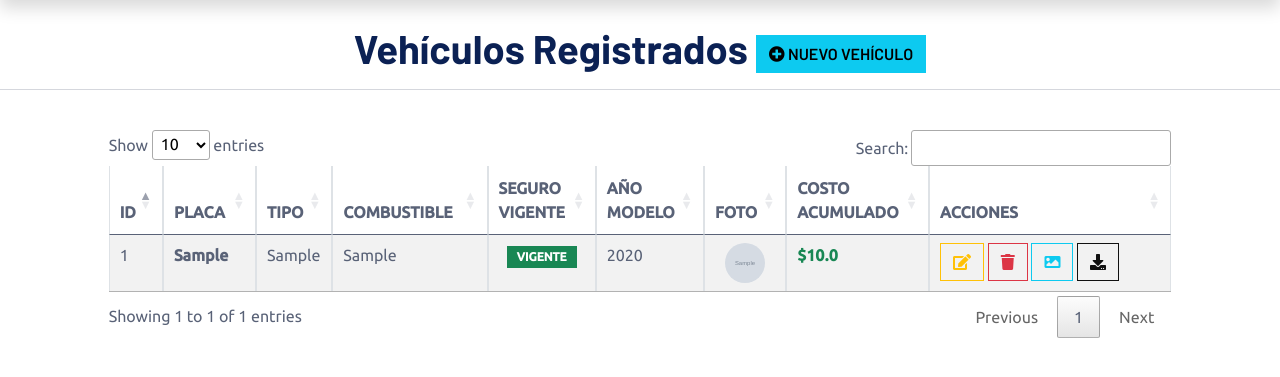
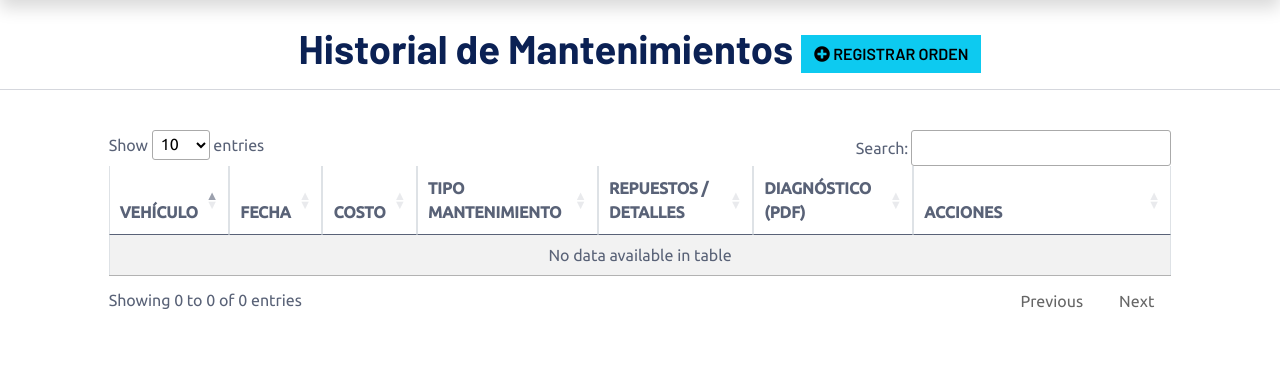
Before and after one commit to pablo2001-bod/control-flota, a Django app: page /listadodevehiculos/ in a window 1280 px wide. Shown: the part 128-505 px from the top of the page. Run offline with Django 5.2, Linux system fonts and the light colour scheme; tables that the repository leaves empty hold one stand-in row (values such as "Sample post"); grey boxes marked "Sample" are stand-in pictures; some libraries are stand-ins or nearby versions.

Commit message:
listadoMantenimientos.html

```diff
--- a/flota/templates/listadodevehiculos.html
+++ b/flota/templates/listadodevehiculos.html
@@ -2,98 +2,74 @@
 {% block contenido %}
     <center>
         <br>
-        <h1><b>Vehículos Registrados</b>
+        <h1><b>Historial de Mantenimientos</b>
             {% if not user.username == "gerente" %}
-            <a href="/NuevoVehiculo/" class="btn btn-info">
-                <i class="fa fa-plus-circle"></i> Nuevo Vehículo
+            <!-- El enlace usa la ruta exacta con mayúsculas de tu archivo de urls -->
+            <a href="/NuevoMantenimiento/" class="btn btn-info">
+                <i class="fa fa-plus-circle"></i> Registrar Orden
             </a>
             {% endif %}
         </h1>
         <hr>
     </center>
 
-    {% if alertas %}
-    <div class="container">
-        <div class="alert alert-danger" role="alert" style="border-left: 6px solid #dc3545;">
-            <h4 class="alert-heading"><b>⚠️ ALERTAS DE PRESUPUESTO ANUAL REBASADO (Límite: $1500)</b></h4>
-            <ul class="mb-0">
-                {% for alerta in alertas %}
-                    <li>El auto con placa <b>{{ alerta.placa }}</b> registra un gasto total de <b>${{ alerta.costo }}</b> (Exceso: <b>${{ alerta.exceso }}</b>).</li>
-                {% endfor %}
-            </ul>
-        </div>
-    </div>
-    {% endif %}
-
     <br>
     <div class="row">
         <div class="col-md-1"></div>
         <div class="col-md-10">
-            <table id="tbl_vehiculos" class="table table-hover table-striped table-bordered">
+            <table id="tbl_mantenimientos" class="table table-hover table-striped table-bordered">
                 <thead>
                     <tr>
-                        <th>ID</th>
-                        <th>PLACA</th>
-                        <th>TIPO</th>
-                        <th>COMBUSTIBLE</th>
-                        <th>SEGURO VIGENTE</th>
-                        <th>AÑO MODELO</th>
-                        <th>FOTO</th>
-                        <th>COSTO ACUMULADO</th>
+                        <th>VEHÍCULO</th>
+                        <th>FECHA</th>
+                        <th>COSTO</th>
+                        <th>TIPO MANTENIMIENTO</th>
+                        <th>REPUESTOS / DETALLES</th>
+                        <th>DIAGNÓSTICO (PDF)</th>
                         <th style="width: 220px;">ACCIONES</th>
                     </tr>
                 </thead>
                 <tbody>
-                    {% for vehiculoTemporal in vehiculos %}
+                    {% for mantenimientoTemporal in misMantenimientos %}
                         <tr>
-                            <td>{{vehiculoTemporal.id}}</td>
-                            <td><b>{{vehiculoTemporal.placa}}</b></td>
-                            <td>{{vehiculoTemporal.tipo_vehiculo}}</td>
-                            <td>{{vehiculoTemporal.tipo_combustible}}</td>
+                            <td><b>{{mantenimientoTemporal.vehiculo.placa}}</b></td>
+                            <td>{{mantenimientoTemporal.fecha}}</td>
+                            <td>
+                                <!-- Muestra el costo en verde igual que el acumulado de vehículos -->
+                                <span style="color: #198754; font-weight: bold;">${{mantenimientoTemporal.costo}}</span>
+                            </td>
+                            <td>{{mantenimientoTemporal.tipo_mantenimiento}}</td>
+                            <td>{{mantenimientoTemporal.repuestos_detalles}}</td>
                             <td class="text-center">
-                                {% if vehiculoTemporal.seguro_vigente %}
-                                    <span class="badge bg-success" style="color: white; padding: 5px 10px;">VIGENTE</span>
-                                {% else %}
-                                    <span class="badge bg-danger" style="color: white; padding: 5px 10px;">VENCIDO</span>
-                                {% endif %}
-                            </td>
-                            <td>{{vehiculoTemporal.anio_modelo}}</td>
-                            <td class="text-center">
-                                {% if vehiculoTemporal.foto %}
-                                 <a href="{{ vehiculoTemporal.foto.url }}" target="_blank">
-                                    <img src="{{ vehiculoTemporal.foto.url }}" style="height:40px; width:40px; border-radius:100px; object-fit: cover;">
-                                 </a>
+                                {% if mantenimientoTemporal.diagnostico_pdf %}
+                                    <a href="{{ mantenimientoTemporal.diagnostico_pdf.url }}" target="_blank" class="btn btn-outline-danger btn-sm" style="font-size: 11px; font-weight: bold; padding: 4px 8px;">
+                                        VER FACTURA PDF
+                                    </a>
                                 {% else %}
                                     <b>N/A</b>
                                 {% endif %}
                             </td>
                             <td>
-                                {% if vehiculoTemporal.costo_acumulado > 1500 %}
-                                    <span style="color: #dc3545; font-weight: bold;">${{ vehiculoTemporal.costo_acumulado }}</span>
-                                {% else %}
-                                    <span style="color: #198754; font-weight: bold;">${{ vehiculoTemporal.costo_acumulado }}</span>
-                                {% endif %}
-                            </td>
-                            <td>
-                                <a href="/editarVehiculo/{{vehiculoTemporal.id}}/" class="btn btn-outline-warning" title="Editar Vehículo">
+                                <!-- Botones de acciones idénticos en estilo y clases a tu tabla de vehículos -->
+                                <a href="/editarMantenimiento/{{mantenimientoTemporal.id}}/" class="btn btn-outline-warning" title="Editar Mantenimiento">
                                     <i class="fa fa-edit"></i>
                                 </a>
-                                <a href="/eliminarVehiculo/{{vehiculoTemporal.id}}/" title="Eliminar Vehículo" onclick="return confirm('¿Está seguro de eliminar este vehículo?')" class="btn btn-outline-danger">
+                                <a href="/eliminarMantenimiento/{{mantenimientoTemporal.id}}/" title="Eliminar Mantenimiento" onclick="return confirm('¿Está seguro de eliminar este mantenimiento?')" class="btn btn-outline-danger">
                                      <i class="fa fa-trash"></i>
                                 </a>
 
-                                {% if vehiculoTemporal.foto %}
-                                    <a title="Ver Imagen" class="btn btn-outline-info" href="{{ vehiculoTemporal.foto.url }}" target="_blank">
+                                {% if mantenimientoTemporal.diagnostico_pdf %}
+                                    <a title="Ver PDF" class="btn btn-outline-info" href="{{ mantenimientoTemporal.diagnostico_pdf.url }}" target="_blank">
                                         <i class="fa fa-image"></i>
                                     </a>
-                                    <a title="Descargar Imagen" class="btn btn-outline-dark" href="{{ vehiculoTemporal.foto.url }}" download>
+                                    <a title="Descargar PDF" class="btn btn-outline-dark" href="{{ mantenimientoTemporal.diagnostico_pdf.url }}" download>
                                         <i class="fa fa-download"></i>
                                     </a>
                                 {% else %}
-                                     <a title="No hay imagen disponible" class="disabled btn btn-outline-info" href="javascript:void(0)">
+                                     <a title="No hay PDF disponible" class="disabled btn btn-outline-info" href="javascript:void(0)">
                                         <i class="fa fa-image"></i>
                                     </a>
-                                     <a title="No hay imagen disponible" class="disabled btn btn-outline-dark" href="javascript:void(0)">
+                                     <a title="No hay PDF disponible" class="disabled btn btn-outline-dark" href="javascript:void(0)">
                                         <i class="fa fa-download"></i>
                                      </a>
                                 {% endif %}
@@ -105,7 +81,8 @@
         </div>
     </div>
 
+    <!-- Inicialización con la estructura exacta que usa tu ingeniero -->
     <script>
-        let table = new DataTable('#tbl_vehiculos');
+        let table = new DataTable('#tbl_mantenimientos');
     </script>
 {% endblock %}
```
